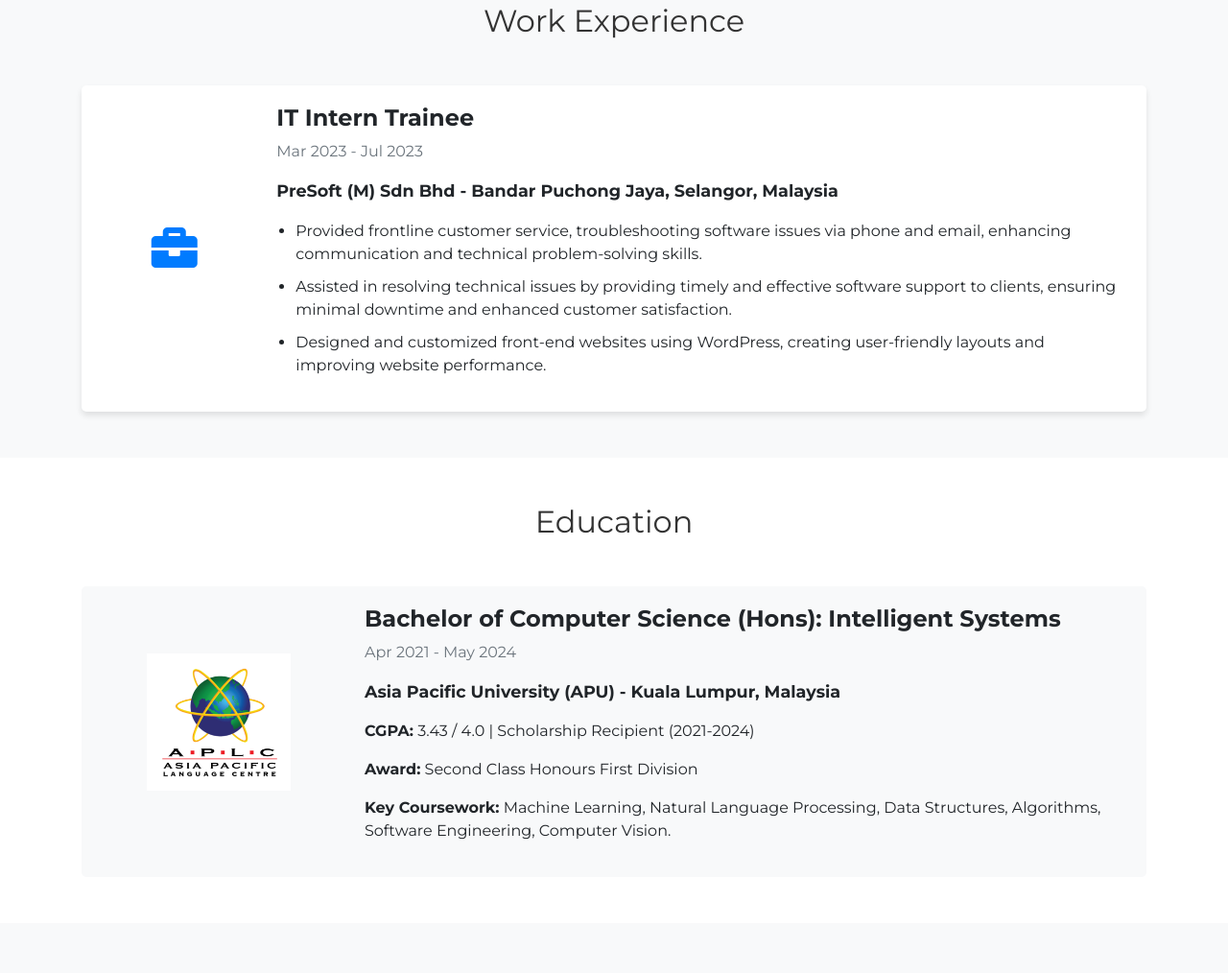
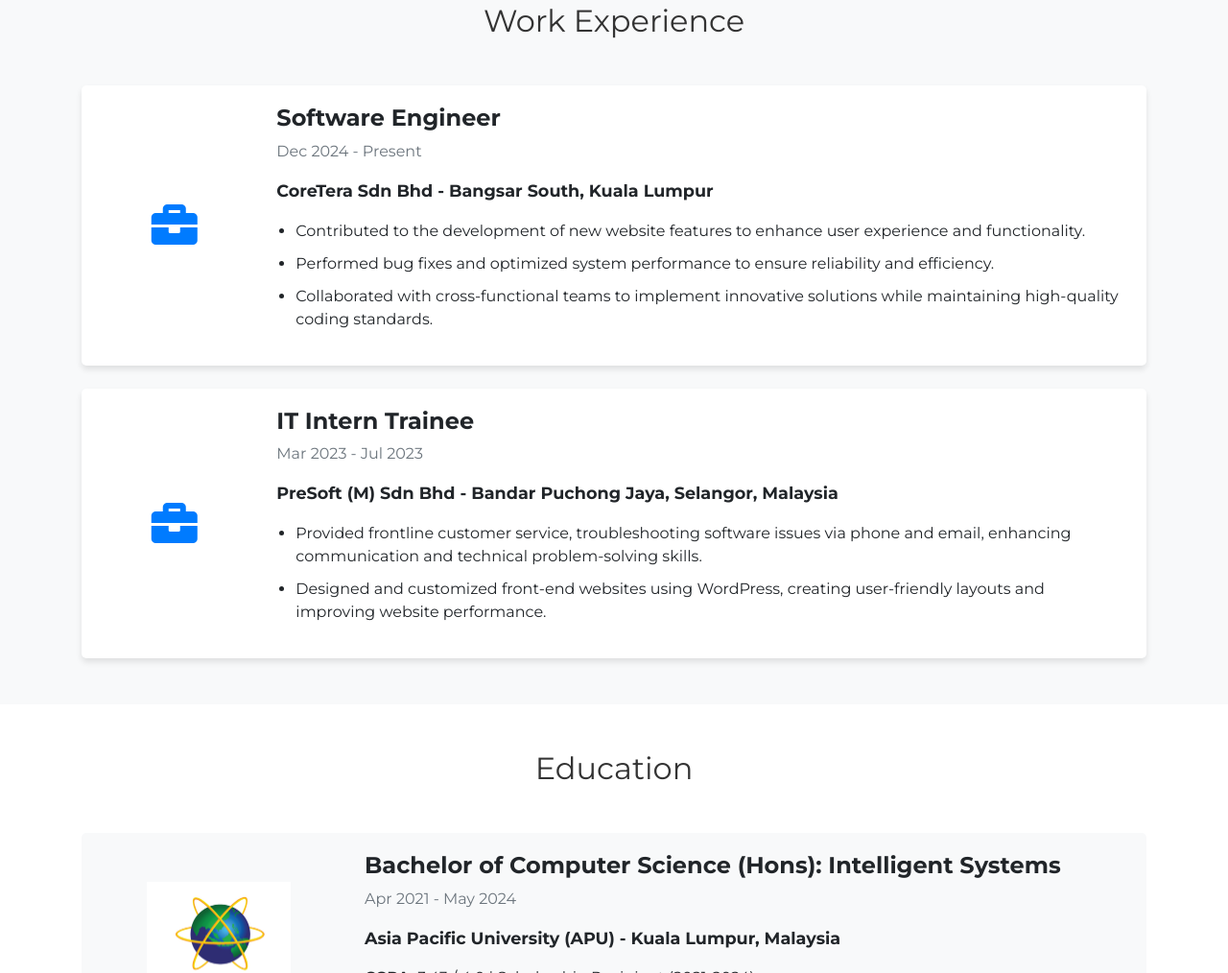
Before and after one commit to bissis0403/My-Second-Portfolio, a plain HTML site: page index.html in a window 1280 px wide. Shown: the part 3118-4132 px from the top of the page at 96% size. Drawn offline with nearby package versions, Linux system fonts and the light colour scheme.

Commit message:
Update index.html - Work Experience

```diff
--- a/index.html
+++ b/index.html
@@ -2,7 +2,7 @@
 <html lang="en">
   <head>
     <meta charset="UTF-8" />
-    <title>Your Name | Portfolio</title>
+    <title>Ng Che Cheng | Portfolio</title>
     <meta name="viewport" content="width=device-width, initial-scale=1" />
     <!-- Bootstrap CSS -->
     <link
@@ -320,6 +320,27 @@
     <section id="experience" class="experience-section py-5 bg-light">
       <div class="container">
         <h2 class="text-center mb-5">Work Experience</h2>
+
+        <!-- Current Job -->
+        <div class="work-item mb-4">
+          <div class="row align-items-center">
+            <div class="col-md-2 text-center">
+              <i class="fas fa-briefcase fa-3x"></i>
+            </div>
+            <div class="col-md-10">
+              <h4 class="work-title">Software Engineer</h4>
+              <p class="work-date">Dec 2024 - Present</p>
+              <p class="work-company">CoreTera Sdn Bhd -  Bangsar South, Kuala Lumpur</p>
+              <ul>
+                <li>Contributed to the development of new website features to enhance user experience and functionality.</li>
+                <li>Performed bug fixes and optimized system performance to ensure reliability and efficiency.</li>
+                <li>Collaborated with cross-functional teams to implement innovative solutions while maintaining high-quality coding standards.</li>
+              </ul>
+            </div>
+          </div>
+        </div>
+
+        <!-- Previous Job -->
         <div class="work-item">
           <div class="row align-items-center">
             <div class="col-md-2 text-center">
@@ -328,29 +349,17 @@
             <div class="col-md-10">
               <h4 class="work-title">IT Intern Trainee</h4>
               <p class="work-date">Mar 2023 - Jul 2023</p>
-              <p class="work-company">
-                PreSoft (M) Sdn Bhd - Bandar Puchong Jaya, Selangor, Malaysia
-              </p>
+              <p class="work-company">PreSoft (M) Sdn Bhd - Bandar Puchong Jaya, Selangor, Malaysia</p>
               <ul>
-                <li>
-                  Provided frontline customer service, troubleshooting software
-                  issues via phone and email, enhancing communication and
-                  technical problem-solving skills.
-                </li>
-                <li>
-                  Assisted in resolving technical issues by providing timely and effective software support to clients, ensuring minimal downtime and enhanced customer satisfaction.
-                </li>
-                <li>
-                  Designed and customized front-end websites using WordPress,
-                  creating user-friendly layouts and improving website
-                  performance.
-                </li>
+                <li>Provided frontline customer service, troubleshooting software issues via phone and email, enhancing communication and technical problem-solving skills.</li>
+                <li>Designed and customized front-end websites using WordPress, creating user-friendly layouts and improving website performance.</li>
               </ul>
             </div>
           </div>
         </div>
       </div>
     </section>
+
 
     <!-- Education Section -->
     <section id="education" class="education-section py-5">
@@ -376,9 +385,6 @@
               <p>
                 <strong>CGPA:</strong> 3.43 / 4.0 | Scholarship Recipient
                 (2021-2024)
-              </p>
-              <p>
-                <strong>Award:</strong> Second Class Honours First Division
               </p>
               <p>
                 <strong>Key Coursework:</strong> Machine Learning, Natural
```
